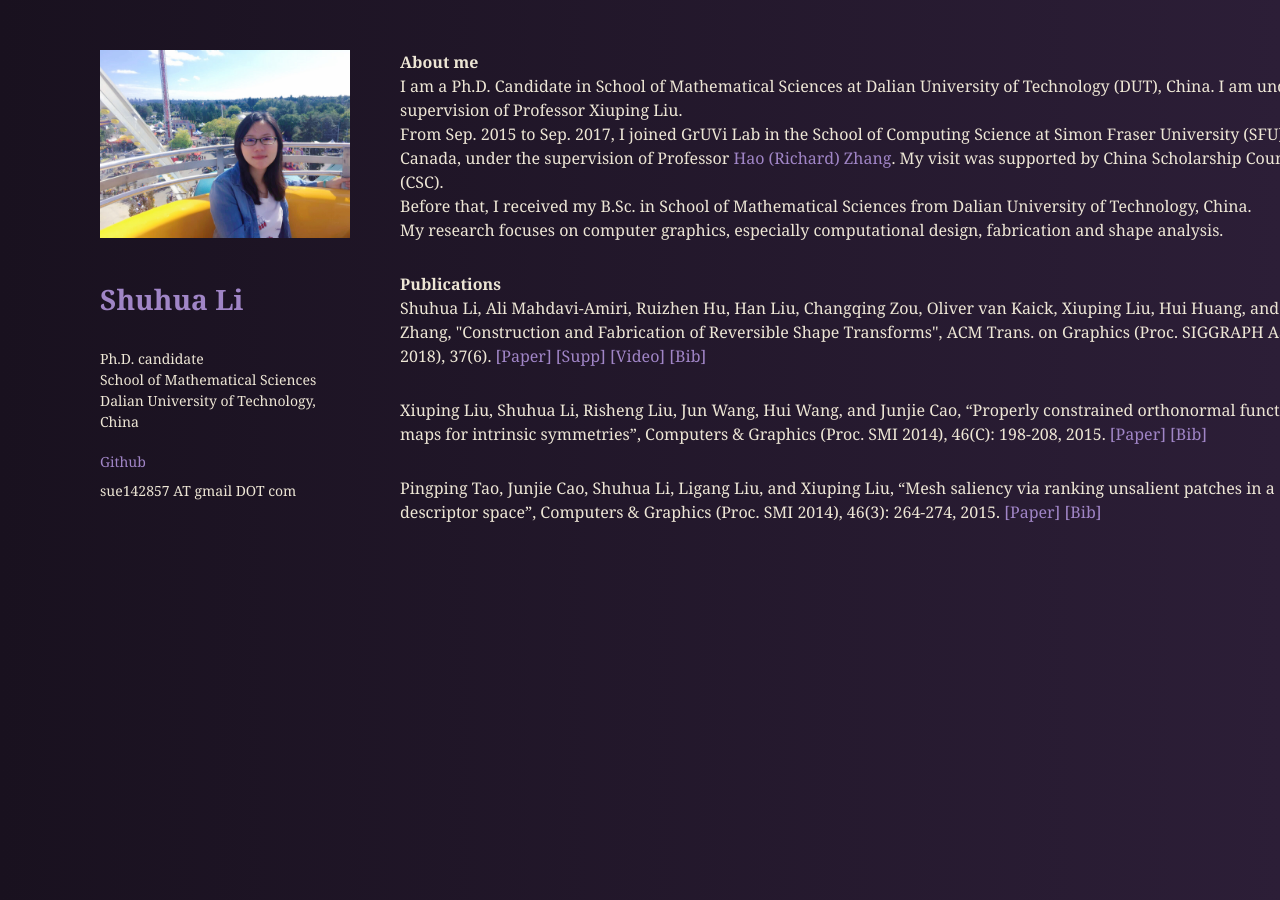
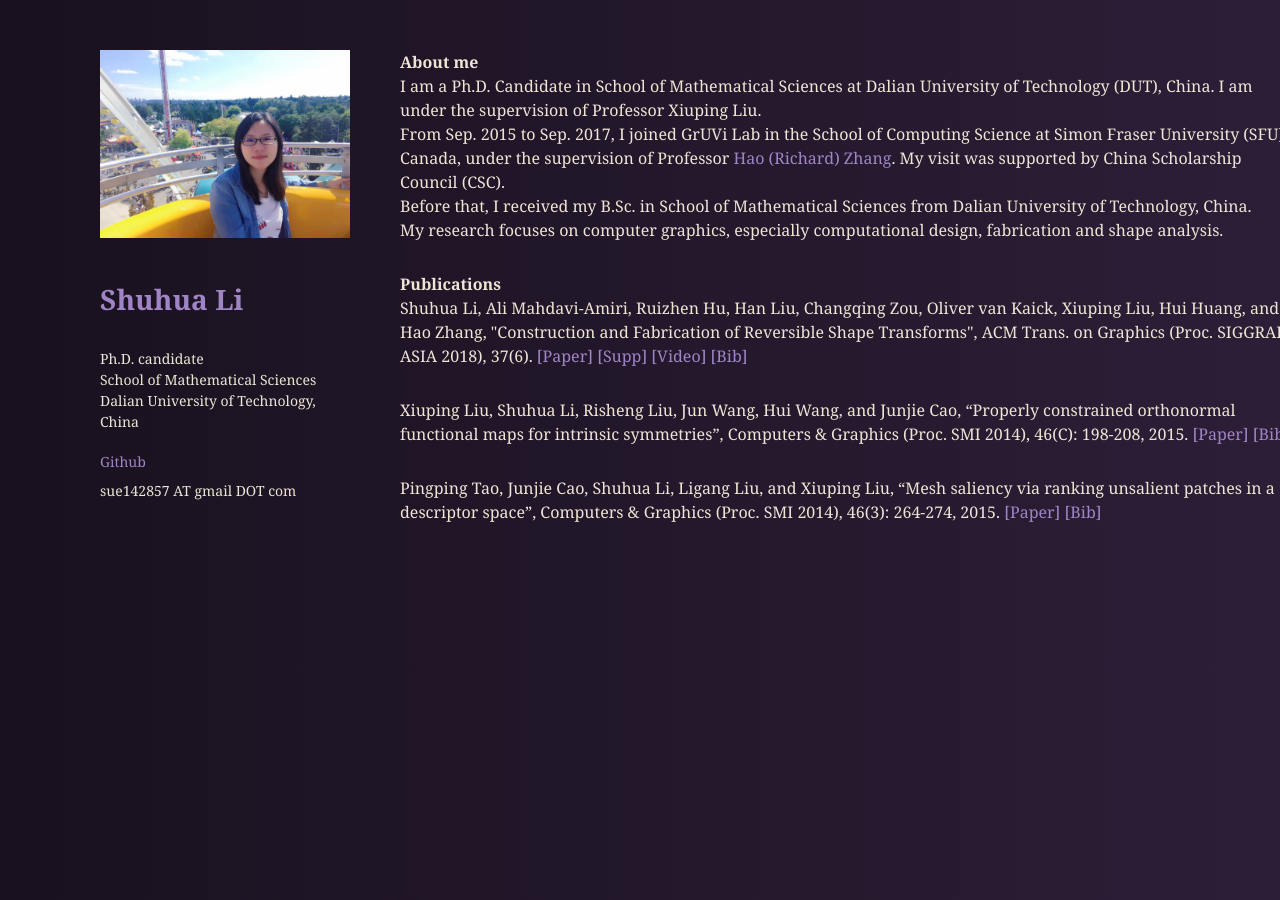
Before and after one commit to sergiokopplin/violet, a Jekyll site: the page built from index.html, in a window 1280 px wide. Built offline with Jekyll 4.4.1, drawn with Linux system fonts in a browser that asks for light colours.

Commit message:
Update section.sass

```diff
--- a/_sass/section.sass
+++ b/_sass/section.sass
@@ -13,7 +13,7 @@
 
 .content p
   margin-bottom: 30px
-  width: 1000px
+  width: 950px
 
 .content p strong
   font-weight: 600
```
